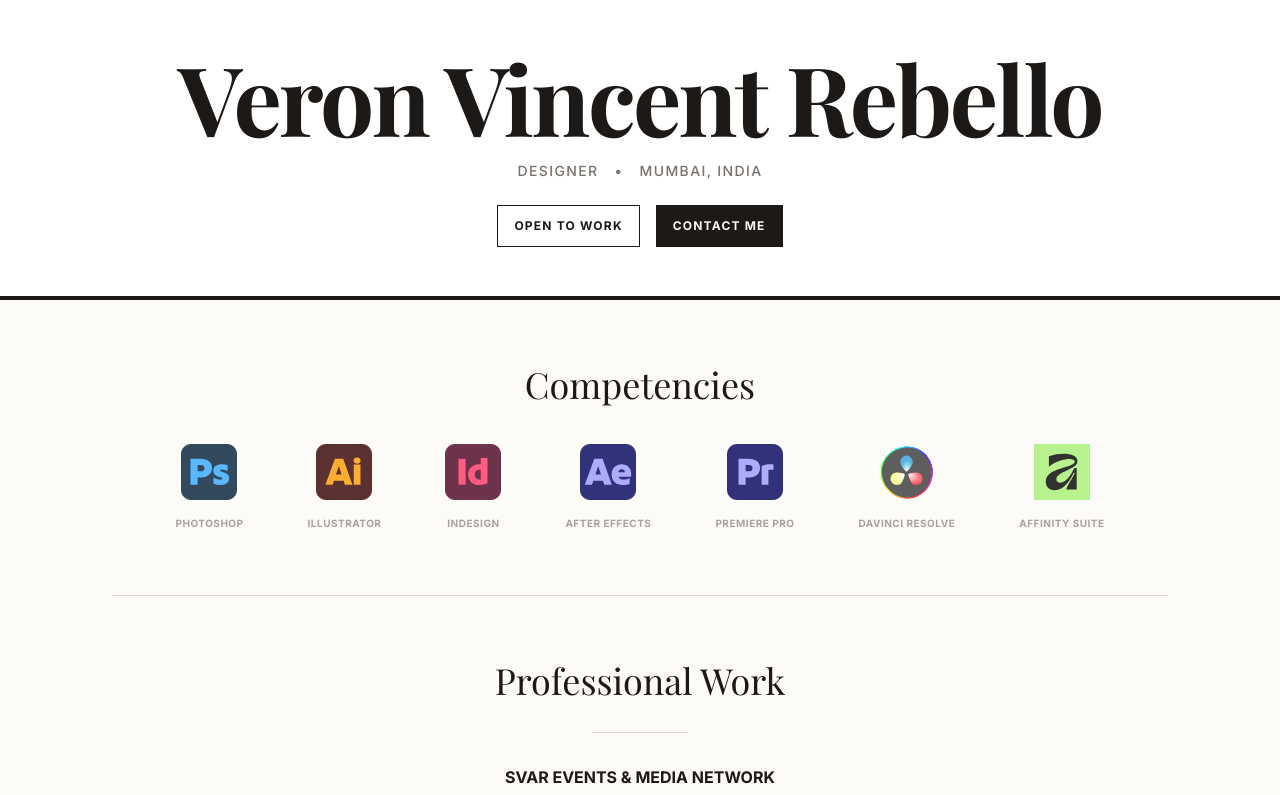
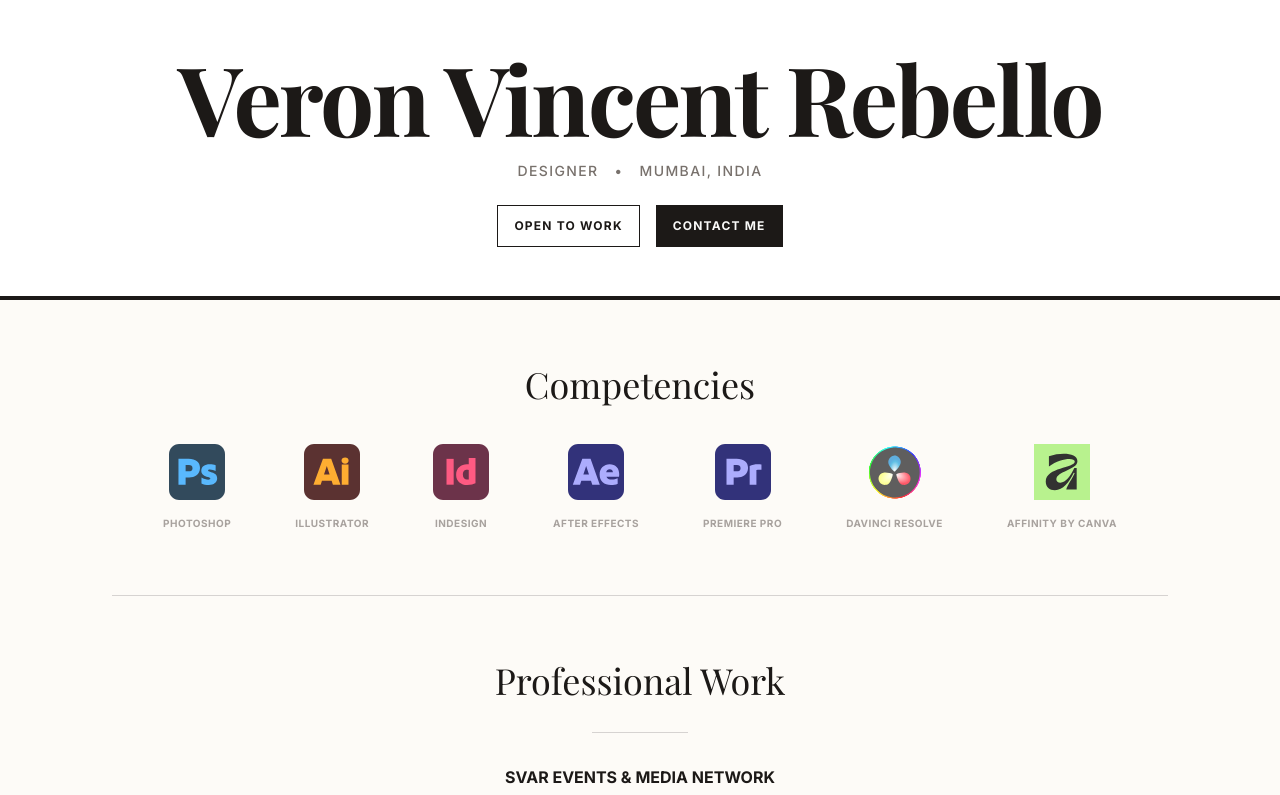
Before and after one commit to veronn-r/my-portfolio, a Next.js app in the folder my-portfolio/: page / in a window 1280 px wide. Shown: the top 795 px of the page. Built offline with nearby package versions, Linux system fonts and the light colour scheme; a web font is replaced by a local one.

Commit message:
Affinity Suite to Affinity by Canva

```diff
--- a/my-portfolio/app/page.js
+++ b/my-portfolio/app/page.js
@@ -18,7 +18,7 @@ const DATA = {
     { name: "After Effects", url: "/icons/ae.svg" },
     { name: "Premiere Pro", url: "/icons/pr.svg" },
     { name: "DaVinci Resolve", url: "/icons/dr.svg" },
-    { name: "Affinity Suite", url: "/icons/af.svg" },
+    { name: "Affinity by Canva", url: "/icons/af.svg" },
   ],
 
   // 1. PROFESSIONAL WORK DATA
```
